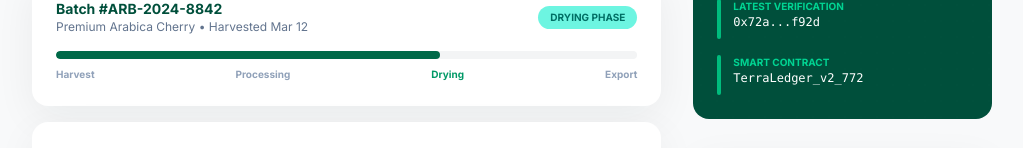
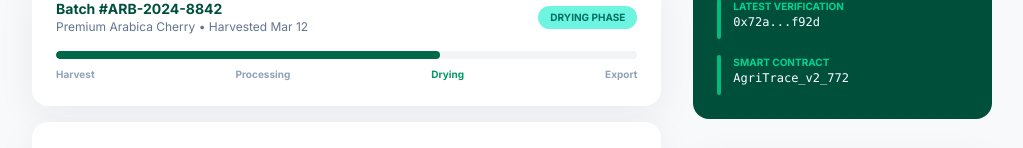
Before and after one commit to xuanhai0913/agri-traceability-system, a React (Vite) app in the folder frontend-web/: page /producers/1 in a window 1280 px wide. Shown: the part 1232-1380 px from the top of the page, without its empty margins (256-1279 px from the left). Built offline with nearby package versions, Linux system fonts and the light colour scheme.

Commit message:
refactor: update smart contract references from TerraLedger to AgriTrace

```diff
--- a/frontend-web/src/pages/ProducerDetailPage.jsx
+++ b/frontend-web/src/pages/ProducerDetailPage.jsx
@@ -26,7 +26,7 @@ const PRODUCERS_DATA = {
     totalArea: "242.5 Hectares",
     elevation: "3,450m - 3,800m",
     latestVerification: "0x72a...f92d",
-    smartContract: "TerraLedger_v2_772",
+    smartContract: "AgriTrace_v2_772",
     activeBatches: [
       {
         id: "ARB-2024-8842",
@@ -91,7 +91,7 @@ const PRODUCERS_DATA = {
     totalArea: "180.0 Hectares",
     elevation: "800m - 1,200m",
     latestVerification: "0x5b1...a34c",
-    smartContract: "TerraLedger_v2_772",
+    smartContract: "AgriTrace_v2_772",
     activeBatches: [],
     audits: [
       {
@@ -128,7 +128,7 @@ const DEFAULT_PRODUCER = {
   totalArea: "50.0 Hectares",
   elevation: "1,200m - 1,500m",
   latestVerification: "0x44e...b21f",
-  smartContract: "TerraLedger_v2_772",
+  smartContract: "AgriTrace_v2_772",
   activeBatches: [],
   audits: [],
 };
--- a/frontend-web/src/pages/ProducerNetworkPage.jsx
+++ b/frontend-web/src/pages/ProducerNetworkPage.jsx
@@ -316,7 +316,7 @@ export default function ProducerNetworkPage() {
           <p className="text-slate-500 mt-6 text-lg leading-relaxed max-w-md">
             Our Producer Network isn't just a list; it's a living ecosystem of
             trust. Every producer must maintain up-to-the-minute compliance
-            records to remain active on the TerraLedger blockchain.
+            records to remain active on the AgriTrace blockchain.
           </p>
           <div className="flex gap-6 mt-8">
             <div className="flex flex-col">
```
